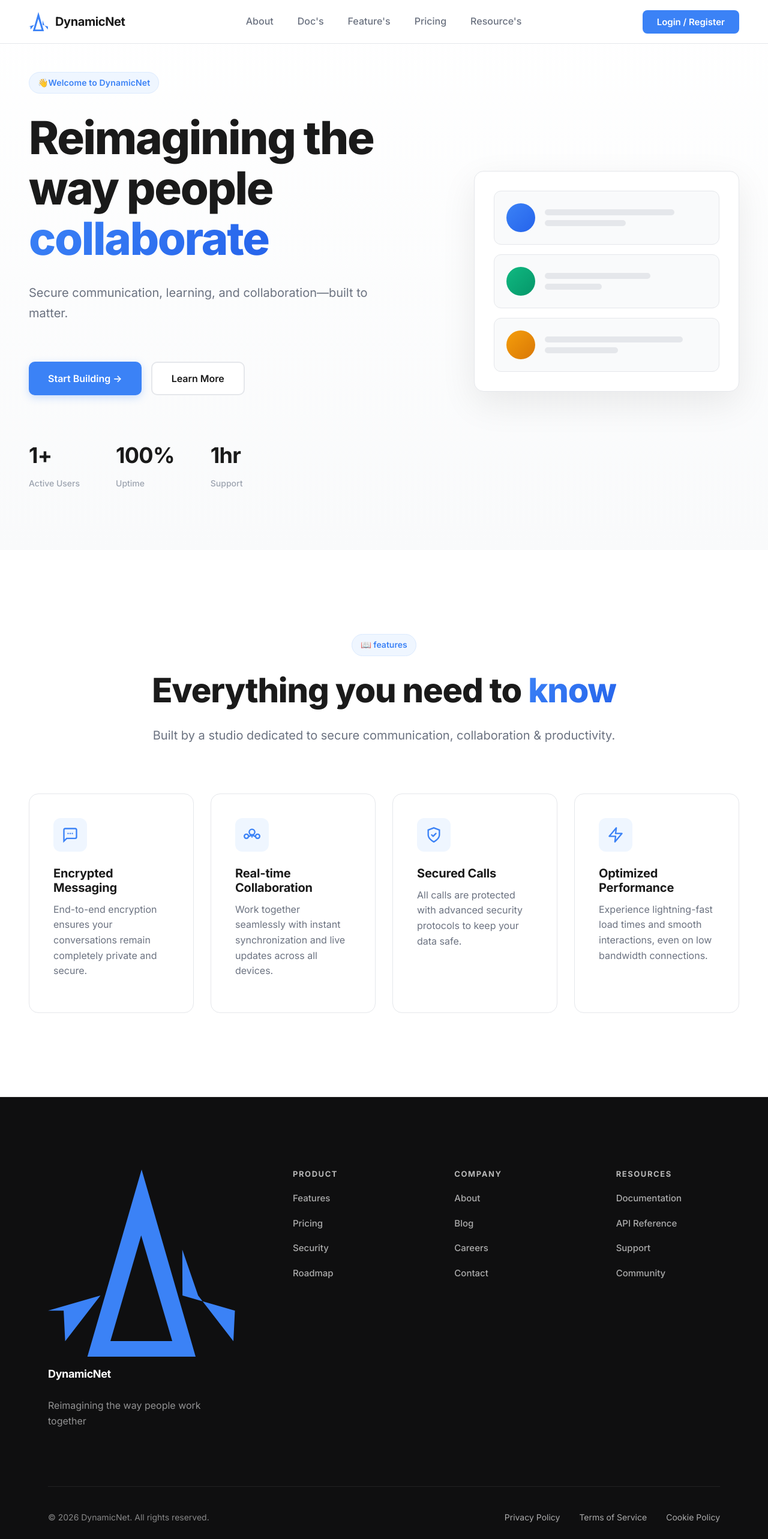
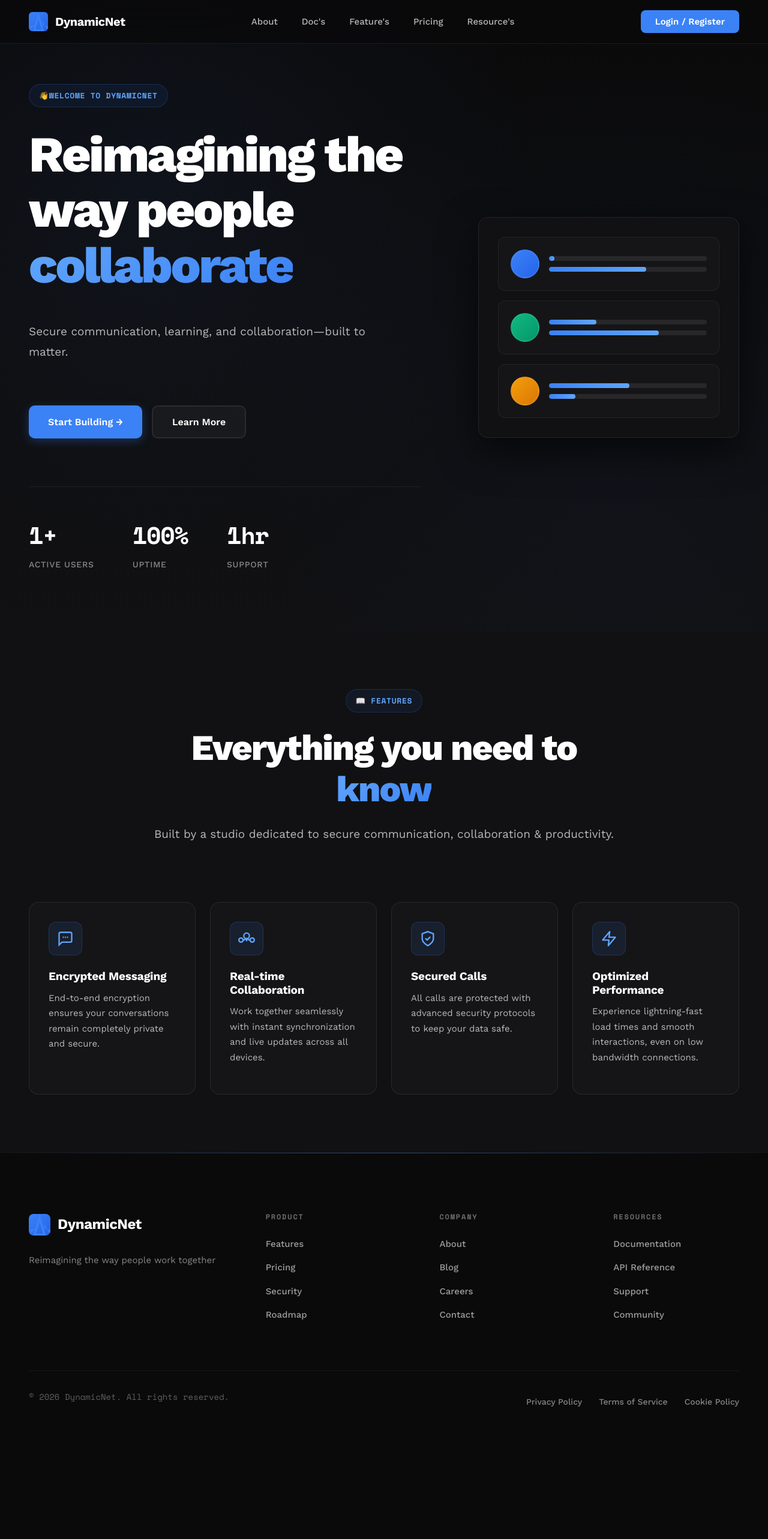
Before and after one commit to BloxGlobe/dynamicst, a React (Vite) app: page / in a window 1280 px wide. Shown: the top 2566 px of the page at 60% size. After the commit the page ends 2396 px from the top, so only its background shows below. Built offline with nearby package versions, Linux system fonts and the light colour scheme.

Commit message:
update landing & footer.css

```diff
--- a/src/assets/styles/footer.css
+++ b/src/assets/styles/footer.css
@@ -1,102 +1,321 @@
-footer {
-  background: #0f0f10;
-  border-top: 1px solid rgba(255,255,255,0.08);
-  padding: 120px 0 56px;
+/* DynamicNet Footer
+   Dark theme with sophisticated spacing and typography */
+
+@import url('https://fonts.googleapis.com/css2?family=Space+Mono:wght@400;700&family=Work+Sans:wght@400;500;600;700&display=swap');
+
+/* === Footer Section === */
+.footer {
+  background: #0a0a0b;
+  border-top: 1px solid rgba(255, 255, 255, 0.06);
+  padding: 100px 0 40px;
+  position: relative;
+  overflow: hidden;
+}
+
+.footer::before {
+  content: '';
+  position: absolute;
+  top: 0;
+  left: 0;
+  right: 0;
+  height: 1px;
+  background: linear-gradient(90deg,
+    transparent 0%,
+    rgba(59, 130, 246, 0.3) 25%,
+    rgba(59, 130, 246, 0.5) 50%,
+    rgba(59, 130, 246, 0.3) 75%,
+    transparent 100%
+  );
 }
 
 .footer-container {
-  max-width: 1800px;
+  max-width: 1280px;
   margin: 0 auto;
-  padding: 0 80px;
+  padding: 0 48px;
 }
 
 .footer-grid {
   display: grid;
-  grid-template-columns: 1.8fr 1fr 1fr 1fr;
-  gap: 96px;
+  grid-template-columns: 1.5fr 1fr 1fr 1fr;
+  gap: 80px;
   margin-bottom: 80px;
 }
 
+@media (max-width: 1024px) {
+  .footer-grid {
+    grid-template-columns: 1.5fr 1fr 1fr;
+    gap: 60px;
+  }
+}
+
+@media (max-width: 768px) {
+  .footer-grid {
+    grid-template-columns: 1fr;
+    gap: 48px;
+  }
+}
+
+/* === Footer Brand === */
 .footer-brand {
   display: flex;
   flex-direction: column;
-  gap: 24px;
+  gap: 28px;
 }
 
 .footer-logo {
-  font-size: 22px;
-  font-weight: 800;
+  display: flex;
+  align-items: center;
+  gap: 12px;
+}
+
+.footer-logo-icon {
+  width: 36px;
+  height: 36px;
+  background: linear-gradient(135deg, #3b82f6, #2563eb);
+  border-radius: 8px;
+  display: flex;
+  align-items: center;
+  justify-content: center;
   color: #ffffff;
+  font-weight: 700;
+  font-size: 20px;
+  font-family: 'Space Mono', monospace;
+}
+
+.footer-logo-text {
+  font-size: 24px;
+  font-weight: 700;
+  color: #ffffff;
+  font-family: 'Work Sans', sans-serif;
+  letter-spacing: -0.02em;
 }
 
 .footer-tagline {
-  font-size: 16px;
-  color: rgba(255,255,255,0.55);
-  line-height: 1.6;
-  max-width: 360px;
+  font-size: 15px;
+  color: rgba(255, 255, 255, 0.5);
+  line-height: 1.7;
+  max-width: 340px;
+  font-family: 'Work Sans', sans-serif;
+  font-weight: 400;
 }
 
+.footer-social {
+  display: flex;
+  gap: 12px;
+  margin-top: 8px;
+}
+
+.footer-social-link {
+  width: 40px;
+  height: 40px;
+  border-radius: 8px;
+  background: rgba(255, 255, 255, 0.04);
+  border: 1px solid rgba(255, 255, 255, 0.08);
+  display: flex;
+  align-items: center;
+  justify-content: center;
+  color: rgba(255, 255, 255, 0.6);
+  transition: all 0.2s ease;
+  text-decoration: none;
+}
+
+.footer-social-link:hover {
+  background: rgba(59, 130, 246, 0.1);
+  border-color: rgba(59, 130, 246, 0.4);
+  color: #3b82f6;
+  transform: translateY(-2px);
+}
+
+/* === Footer Sections === */
 .footer-section h3 {
-  font-size: 13px;
+  font-size: 12px;
   font-weight: 700;
   text-transform: uppercase;
-  letter-spacing: 0.12em;
-  color: rgba(255,255,255,0.7);
-  margin-bottom: 20px;
+  letter-spacing: 0.15em;
+  color: rgba(255, 255, 255, 0.4);
+  margin-bottom: 24px;
+  font-family: 'Space Mono', monospace;
 }
 
 .footer-links {
   list-style: none;
   padding: 0;
   margin: 0;
-}
-
-.footer-links li + li {
-  margin-top: 16px;
+  display: flex;
+  flex-direction: column;
+  gap: 14px;
 }
 
 .footer-links a {
-  color: rgba(255,255,255,0.65);
+  color: rgba(255, 255, 255, 0.6);
   text-decoration: none;
   font-size: 15px;
   font-weight: 500;
+  font-family: 'Work Sans', sans-serif;
+  transition: all 0.2s ease;
+  display: inline-flex;
+  align-items: center;
+  gap: 8px;
+  position: relative;
+  width: fit-content;
+}
+
+.footer-links a::before {
+  content: '';
+  position: absolute;
+  left: 0;
+  bottom: -2px;
+  width: 0;
+  height: 1px;
+  background: #3b82f6;
+  transition: width 0.3s ease;
 }
 
 .footer-links a:hover {
   color: #ffffff;
+  transform: translateX(4px);
 }
 
+.footer-links a:hover::before {
+  width: 100%;
+}
+
+/* === Footer Bottom === */
 .footer-bottom {
-  border-top: 1px solid rgba(255,255,255,0.08);
-  padding-top: 40px;
+  border-top: 1px solid rgba(255, 255, 255, 0.06);
+  padding-top: 32px;
   display: flex;
   justify-content: space-between;
+  align-items: center;
   flex-wrap: wrap;
-  gap: 24px;
+  gap: 20px;
+}
+
+@media (max-width: 768px) {
+  .footer-bottom {
+    flex-direction: column;
+    text-align: center;
+  }
 }
 
 .footer-copyright {
   font-size: 14px;
-  color: rgba(255,255,255,0.5);
+  color: rgba(255, 255, 255, 0.35);
+  font-family: 'Space Mono', monospace;
+  display: flex;
+  align-items: center;
+  gap: 8px;
+}
+
+.footer-copyright span {
+  color: rgba(255, 255, 255, 0.5);
 }
 
 .footer-legal {
   display: flex;
-  gap: 32px;
+  gap: 28px;
+  align-items: center;
+}
+
+@media (max-width: 768px) {
+  .footer-legal {
+    flex-wrap: wrap;
+    justify-content: center;
+  }
 }
 
 .footer-legal a {
   font-size: 14px;
-  color: rgba(255,255,255,0.65);
+  color: rgba(255, 255, 255, 0.5);
   text-decoration: none;
+  font-family: 'Work Sans', sans-serif;
+  font-weight: 500;
+  transition: color 0.2s ease;
 }
 
 .footer-legal a:hover {
-  color: #ffffff;
+  color: #3b82f6;
 }
 
-.footer-logo-text {
-  font-size: 18px;
+.footer-divider {
+  width: 1px;
+  height: 16px;
+  background: rgba(255, 255, 255, 0.1);
+}
+
+/* === Newsletter Section (Optional) === */
+.footer-newsletter {
+  background: rgba(59, 130, 246, 0.04);
+  border: 1px solid rgba(59, 130, 246, 0.1);
+  border-radius: 12px;
+  padding: 24px;
+  margin-bottom: 80px;
+}
+
+.footer-newsletter h4 {
+  font-size: 16px;
   font-weight: 700;
-  letter-spacing: -0.02em;
+  color: #ffffff;
+  margin-bottom: 8px;
+  font-family: 'Work Sans', sans-serif;
 }
+
+.footer-newsletter p {
+  font-size: 14px;
+  color: rgba(255, 255, 255, 0.5);
+  margin-bottom: 20px;
+  font-family: 'Work Sans', sans-serif;
+}
+
+.footer-newsletter-form {
+  display: flex;
+  gap: 12px;
+}
+
+@media (max-width: 640px) {
+  .footer-newsletter-form {
+    flex-direction: column;
+  }
+}
+
+.footer-newsletter-input {
+  flex: 1;
+  padding: 12px 16px;
+  background: rgba(255, 255, 255, 0.04);
+  border: 1px solid rgba(255, 255, 255, 0.1);
+  border-radius: 8px;
+  color: #ffffff;
+  font-size: 14px;
+  font-family: 'Work Sans', sans-serif;
+  outline: none;
+  transition: all 0.2s ease;
+}
+
+.footer-newsletter-input::placeholder {
+  color: rgba(255, 255, 255, 0.3);
+}
+
+.footer-newsletter-input:focus {
+  background: rgba(255, 255, 255, 0.06);
+  border-color: rgba(59, 130, 246, 0.4);
+}
+
+.footer-newsletter-btn {
+  padding: 12px 24px;
+  background: #3b82f6;
+  color: #ffffff;
+  border: none;
+  border-radius: 8px;
+  font-weight: 600;
+  font-size: 14px;
+  font-family: 'Work Sans', sans-serif;
+  cursor: pointer;
+  transition: all 0.2s ease;
+  white-space: nowrap;
+}
+
+.footer-newsletter-btn:hover {
+  background: #2563eb;
+  transform: translateY(-1px);
+  box-shadow: 0 4px 12px rgba(59, 130, 246, 0.3);
+}
--- a/src/assets/styles/landing.css
+++ b/src/assets/styles/landing.css
@@ -1,8 +1,32 @@
-/* DynamicNet Landing Page
-   Inspired by Luau.org - Clean, professional, content-focused */
+/* DynamicNet Landing Page - Dark Theme Edition
+   Eye-friendly dark mode with distinctive typography and generous spacing */
 
 /* === Typography System === */
-@import url('https://fonts.googleapis.com/css2?family=Inter:wght@400;500;600;700;800&display=swap');
+@import url('https://fonts.googleapis.com/css2?family=Space+Mono:wght@400;700&family=Work+Sans:wght@400;500;600;700;800&display=swap');
+
+:root {
+  /* Dark Theme Colors */
+  --bg-primary: #0a0a0b;
+  --bg-secondary: #111113;
+  --bg-tertiary: #1a1a1d;
+  --text-primary: #ffffff;
+  --text-secondary: rgba(255, 255, 255, 0.7);
+  --text-tertiary: rgba(255, 255, 255, 0.5);
+  --border-primary: rgba(255, 255, 255, 0.08);
+  --border-secondary: rgba(255, 255, 255, 0.06);
+  --accent-blue: #3b82f6;
+  --accent-blue-dark: #2563eb;
+  --accent-blue-light: #60a5fa;
+
+  /* Spacing */
+  --spacing-xs: 8px;
+  --spacing-sm: 16px;
+  --spacing-md: 24px;
+  --spacing-lg: 32px;
+  --spacing-xl: 48px;
+  --spacing-2xl: 64px;
+  --spacing-3xl: 96px;
+}
 
 * {
   box-sizing: border-box;
@@ -11,11 +35,11 @@
 }
 
 body {
-  font-family: 'Inter', -apple-system, BlinkMacSystemFont, 'Segoe UI', system-ui, sans-serif;
+  font-family: 'Work Sans', -apple-system, BlinkMacSystemFont, 'Segoe UI', system-ui, sans-serif;
   -webkit-font-smoothing: antialiased;
   -moz-osx-font-smoothing: grayscale;
-  background: #ffffff;
-  color: #1a1a1a;
+  background: var(--bg-primary);
+  color: var(--text-primary);
   line-height: 1.6;
 }
 
@@ -26,20 +50,21 @@
   left: 0;
   right: 0;
   z-index: 100;
-  background: rgba(255, 255, 255, 0.95);
-  backdrop-filter: blur(20px);
-  border-bottom: 1px solid #e5e7eb;
+  background: rgba(10, 10, 11, 0.85);
+  backdrop-filter: blur(24px);
+  border-bottom: 1px solid var(--border-primary);
   transition: all 0.3s ease;
 }
 
 .navbar-scrolled {
-  box-shadow: 0 1px 3px rgba(0, 0, 0, 0.05);
+  background: rgba(10, 10, 11, 0.95);
+  box-shadow: 0 4px 24px rgba(0, 0, 0, 0.4);
 }
 
 .navbar-container {
   max-width: 1280px;
   margin: 0 auto;
-  padding: 0 48px;
+  padding: 0 var(--spacing-xl);
   height: 72px;
   display: flex;
   align-items: center;
@@ -55,16 +80,25 @@
 }
 
 .navbar-logo:hover {
-  opacity: 0.8;
+  opacity: 0.85;
 }
 
 .navbar-logo-icon {
   width: 32px;
   height: 32px;
+  background: linear-gradient(135deg, var(--accent-blue), var(--accent-blue-dark));
+  border-radius: 6px;
+  display: flex;
+  align-items: center;
+  justify-content: center;
+  color: #ffffff;
+  font-weight: 700;
+  font-size: 18px;
+  font-family: 'Space Mono', monospace;
 }
 
 .navbar-logo-text {
-  color: #1a1a1a;
+  color: var(--text-primary);
   font-weight: 700;
   font-size: 20px;
   letter-spacing: -0.02em;
@@ -77,20 +111,36 @@
 }
 
 .navbar-link {
-  color: #6b7280;
-  font-size: 16px;
+  color: var(--text-secondary);
+  font-size: 15px;
   font-weight: 500;
   transition: color 0.2s ease;
   text-decoration: none;
+  position: relative;
+}
+
+.navbar-link::after {
+  content: '';
+  position: absolute;
+  left: 0;
+  bottom: -4px;
+  width: 0;
+  height: 2px;
+  background: var(--accent-blue);
+  transition: width 0.3s ease;
 }
 
 .navbar-link:hover {
-  color: #1a1a1a;
+  color: var(--text-primary);
+}
+
+.navbar-link:hover::after {
+  width: 100%;
 }
 
 .navbar-auth-btn {
   padding: 10px 24px;
-  background: #3b82f6;
+  background: var(--accent-blue);
   color: #ffffff;
   border-radius: 8px;
   font-weight: 600;
@@ -101,9 +151,9 @@
 }
 
 .navbar-auth-btn:hover {
-  background: #2563eb;
+  background: var(--accent-blue-dark);
   transform: translateY(-1px);
-  box-shadow: 0 4px 12px rgba(59, 130, 246, 0.3);
+  box-shadow: 0 6px 20px rgba(59, 130, 246, 0.4);
 }
 
 @media (min-width: 768px) {
@@ -115,7 +165,7 @@
 /* === Layout === */
 .landing-layout {
   min-height: 100vh;
-  background: #ffffff;
+  background: var(--bg-primary);
 }
 
 /* === Hero Section === */
@@ -123,19 +173,36 @@
   min-height: calc(100vh - 72px);
   display: flex;
   align-items: center;
-  background: linear-gradient(180deg, #ffffff 0%, #f9fafb 100%);
-  padding: 120px 0 100px;
+  background: linear-gradient(180deg, var(--bg-primary) 0%, var(--bg-secondary) 100%);
+  padding: 140px 0 100px;
   position: relative;
+  overflow: hidden;
+}
+
+/* Subtle background pattern */
+.hero-section::before {
+  content: '';
+  position: absolute;
+  top: 0;
+  left: 0;
+  right: 0;
+  bottom: 0;
+  background-image:
+    radial-gradient(circle at 20% 30%, rgba(59, 130, 246, 0.06) 0%, transparent 50%),
+    radial-gradient(circle at 80% 70%, rgba(37, 99, 235, 0.04) 0%, transparent 50%);
+  pointer-events: none;
 }
 
 .hero-container {
   max-width: 1280px;
   margin: 0 auto;
-  padding: 0 48px;
+  padding: 0 var(--spacing-xl);
   display: grid;
   grid-template-columns: 1fr;
-  gap: 80px;
+  gap: var(--spacing-3xl);
   align-items: center;
+  position: relative;
+  z-index: 1;
 }
 
 @media (min-width: 1024px) {
@@ -147,66 +214,71 @@
 .hero-content {
   display: flex;
   flex-direction: column;
-  gap: 32px;
+  gap: var(--spacing-lg);
 }
 
 .hero-badge {
   display: inline-flex;
   align-items: center;
-  padding: 6px 14px;
-  background: #eff6ff;
-  border: 1px solid #dbeafe;
+  padding: 8px 16px;
+  background: rgba(59, 130, 246, 0.08);
+  border: 1px solid rgba(59, 130, 246, 0.2);
   border-radius: 24px;
   width: fit-content;
+  backdrop-filter: blur(12px);
 }
 
 .hero-badge span {
-  color: #3b82f6;
-  font-size: 14px;
-  font-weight: 600;
-  letter-spacing: 0.01em;
+  color: var(--accent-blue-light);
+  font-size: 13px;
+  font-weight: 700;
+  letter-spacing: 0.05em;
+  text-transform: uppercase;
+  font-family: 'Space Mono', monospace;
 }
 
 .hero-title {
-  font-size: 52px;
+  font-size: 56px;
   font-weight: 800;
-  color: #1a1a1a;
+  color: var(--text-primary);
   line-height: 1.1;
-  letter-spacing: -0.03em;
+  letter-spacing: -0.04em;
   margin: 0;
 }
 
 @media (min-width: 768px) {
   .hero-title {
-    font-size: 68px;
+    font-size: 72px;
   }
 }
 
 @media (min-width: 1024px) {
   .hero-title {
-    font-size: 76px;
+    font-size: 84px;
   }
 }
 
 .hero-title-gradient {
-  background: linear-gradient(135deg, #3b82f6 0%, #2563eb 100%);
+  background: linear-gradient(135deg, var(--accent-blue-light) 0%, var(--accent-blue) 100%);
   -webkit-background-clip: text;
   -webkit-text-fill-color: transparent;
   background-clip: text;
+  display: inline-block;
 }
 
 .hero-description {
-  font-size: 20px;
-  color: #6b7280;
-  line-height: 1.7;
-  max-width: 600px;
+  font-size: 19px;
+  color: var(--text-secondary);
+  line-height: 1.8;
+  max-width: 580px;
   font-weight: 400;
+  margin-top: var(--spacing-sm);
 }
 
 .hero-buttons {
   display: flex;
-  gap: 16px;
-  margin-top: 16px;
+  gap: var(--spacing-sm);
+  margin-top: var(--spacing-md);
   flex-wrap: wrap;
 }
 
@@ -218,35 +290,40 @@
   transition: all 0.2s ease;
   cursor: pointer;
   border: none;
+  font-family: 'Work Sans', sans-serif;
 }
 
 .hero-btn-primary {
-  background: #3b82f6;
+  background: var(--accent-blue);
   color: #ffffff;
-  box-shadow: 0 4px 14px rgba(59, 130, 246, 0.25);
+  box-shadow: 0 4px 16px rgba(59, 130, 246, 0.3);
 }
 
 .hero-btn-primary:hover {
-  background: #2563eb;
+  background: var(--accent-blue-dark);
   transform: translateY(-2px);
-  box-shadow: 0 6px 20px rgba(59, 130, 246, 0.35);
+  box-shadow: 0 8px 24px rgba(59, 130, 246, 0.4);
 }
 
 .hero-btn-secondary {
-  background: #ffffff;
-  color: #1a1a1a;
-  border: 2px solid #e5e7eb;
+  background: rgba(255, 255, 255, 0.04);
+  color: var(--text-primary);
+  border: 2px solid var(--border-primary);
+  backdrop-filter: blur(12px);
 }
 
 .hero-btn-secondary:hover {
-  border-color: #d1d5db;
-  background: #f9fafb;
+  border-color: rgba(255, 255, 255, 0.15);
+  background: rgba(255, 255, 255, 0.08);
+  transform: translateY(-2px);
 }
 
 .hero-stats {
   display: flex;
-  gap: 60px;
-  margin-top: 40px;
+  gap: var(--spacing-2xl);
+  margin-top: var(--spacing-xl);
+  padding-top: var(--spacing-xl);
+  border-top: 1px solid var(--border-secondary);
 }
 
 .hero-stat {
@@ -256,16 +333,19 @@
 }
 
 .hero-stat-value {
-  font-size: 36px;
+  font-size: 40px;
   font-weight: 700;
-  color: #1a1a1a;
-  letter-spacing: -0.02em;
+  color: var(--text-primary);
+  letter-spacing: -0.03em;
+  font-family: 'Space Mono', monospace;
 }
 
 .hero-stat-label {
   font-size: 14px;
-  color: #9ca3af;
+  color: var(--text-tertiary);
   font-weight: 500;
+  text-transform: uppercase;
+  letter-spacing: 0.05em;
 }
 
 /* === Hero Visual === */
@@ -275,35 +355,36 @@
 
 .hero-visual-card {
   position: relative;
-  background: #ffffff;
+  background: var(--bg-secondary);
   border-radius: 16px;
-  padding: 32px;
-  border: 1px solid #e5e7eb;
-  box-shadow: 0 20px 60px rgba(0, 0, 0, 0.08);
+  padding: var(--spacing-lg);
+  border: 1px solid var(--border-primary);
+  box-shadow: 0 24px 64px rgba(0, 0, 0, 0.6);
+  backdrop-filter: blur(20px);
 }
 
 .hero-visual-items {
   display: flex;
   flex-direction: column;
-  gap: 16px;
+  gap: var(--spacing-sm);
 }
 
 .hero-visual-item {
   display: flex;
   align-items: center;
-  gap: 16px;
-  background: #f9fafb;
+  gap: var(--spacing-sm);
+  background: rgba(255, 255, 255, 0.02);
   border-radius: 12px;
   padding: 20px;
-  border: 1px solid #e5e7eb;
-  transition: all 0.2s ease;
+  border: 1px solid var(--border-secondary);
+  transition: all 0.3s ease;
 }
 
 .hero-visual-item:hover {
-  background: #ffffff;
-  border-color: #3b82f6;
-  transform: translateY(-2px);
-  box-shadow: 0 4px 12px rgba(59, 130, 246, 0.1);
+  background: rgba(255, 255, 255, 0.04);
+  border-color: rgba(59, 130, 246, 0.3);
+  transform: translateX(-4px);
+  box-shadow: 0 8px 24px rgba(59, 130, 246, 0.15);
 }
 
 .hero-visual-avatar {
@@ -311,6 +392,7 @@
   height: 48px;
   border-radius: 50%;
   flex-shrink: 0;
+  border: 2px solid var(--border-primary);
 }
 
 .hero-visual-avatar-1 {
@@ -329,38 +411,56 @@
   flex: 1;
   display: flex;
   flex-direction: column;
-  gap: 8px;
+  gap: 10px;
 }
 
 .hero-visual-bar {
-  height: 10px;
-  background: #e5e7eb;
+  height: 8px;
+  background: rgba(255, 255, 255, 0.08);
   border-radius: 6px;
+  position: relative;
+  overflow: hidden;
 }
 
-.hero-visual-bar-long { width: 80%; }
-.hero-visual-bar-medium { width: 65%; }
-.hero-visual-bar-short { width: 50%; }
-.hero-visual-bar-tiny { width: 35%; }
-.hero-visual-bar-extra-long { width: 85%; }
-.hero-visual-bar-medium-short { width: 45%; }
+.hero-visual-bar::after {
+  content: '';
+  position: absolute;
+  top: 0;
+  left: 0;
+  height: 100%;
+  background: linear-gradient(90deg, var(--accent-blue), var(--accent-blue-light));
+  border-radius: 6px;
+  animation: shimmer 2s ease-in-out infinite;
+}
+
+@keyframes shimmer {
+  0%, 100% { width: 0%; }
+  50% { width: 70%; }
+}
+
+.hero-visual-bar-long::after { animation-delay: 0s; }
+.hero-visual-bar-medium::after { animation-delay: 0.3s; }
+.hero-visual-bar-short::after { animation-delay: 0.6s; }
+.hero-visual-bar-tiny::after { animation-delay: 0.9s; }
+.hero-visual-bar-extra-long::after { animation-delay: 1.2s; }
+.hero-visual-bar-medium-short::after { animation-delay: 1.5s; }
 
 /* === Features Section === */
 .features-section {
-  padding: 140px 0;
-  background: #ffffff;
+  padding: var(--spacing-3xl) 0;
+  background: var(--bg-secondary);
   position: relative;
 }
 
 .features-container {
   max-width: 1280px;
   margin: 0 auto;
-  padding: 0 48px;
+  padding: 0 var(--spacing-xl);
 }
 
 .features-header {
   text-align: center;
-  margin-bottom: 80px;
+  margin-bottom: var(--spacing-3xl);
   max-width: 800px;
   margin-left: auto;
   margin-right: auto;
@@ -369,51 +469,56 @@
 .features-badge {
   display: inline-flex;
   align-items: center;
-  padding: 6px 14px;
-  background: #eff6ff;
-  border: 1px solid #dbeafe;
+  padding: 8px 16px;
+  background: rgba(59, 130, 246, 0.08);
+  border: 1px solid rgba(59, 130, 246, 0.2);
   border-radius: 24px;
-  margin-bottom: 24px;
+  margin-bottom: var(--spacing-md);
+  backdrop-filter: blur(12px);
 }
 
 .features-badge span {
-  color: #3b82f6;
-  font-size: 14px;
-  font-weight: 600;
+  color: var(--accent-blue-light);
+  font-size: 13px;
+  font-weight: 700;
+  text-transform: uppercase;
+  letter-spacing: 0.05em;
+  font-family: 'Space Mono', monospace;
 }
 
 .features-title {
   font-size: 48px;
   font-weight: 800;
-  color: #1a1a1a;
-  margin-bottom: 24px;
-  letter-spacing: -0.02em;
-  line-height: 1.2;
+  color: var(--text-primary);
+  margin-bottom: var(--spacing-md);
+  letter-spacing: -0.03em;
+  line-height: 1.15;
 }
 
 @media (min-width: 768px) {
   .features-title {
-    font-size: 56px;
+    font-size: 60px;
   }
 }
 
 .features-title-gradient {
-  background: linear-gradient(135deg, #3b82f6, #2563eb);
+  background: linear-gradient(135deg, var(--accent-blue-light), var(--accent-blue));
   -webkit-background-clip: text;
   -webkit-text-fill-color: transparent;
   background-clip: text;
+  display: inline-block;
 }
 
 .features-description {
-  font-size: 20px;
-  color: #6b7280;
-  line-height: 1.7;
+  font-size: 19px;
+  color: var(--text-secondary);
+  line-height: 1.8;
 }
 
 .features-grid {
   display: grid;
   grid-template-columns: 1fr;
-  gap: 28px;
+  gap: var(--spacing-md);
 }
 
 @media (min-width: 640px) {
@@ -429,29 +534,49 @@
 }
 
 .feature-card {
-  background: #ffffff;
+  background: rgba(255, 255, 255, 0.02);
   border-radius: 16px;
-  padding: 40px;
-  border: 1px solid #e5e7eb;
+  padding: var(--spacing-lg);
+  border: 1px solid var(--border-primary);
   transition: all 0.3s ease;
+  position: relative;
+  overflow: hidden;
+}
+
+.feature-card::before {
+  content: '';
+  position: absolute;
+  top: 0;
+  left: 0;
+  right: 0;
+  height: 2px;
+  background: linear-gradient(90deg, var(--accent-blue), var(--accent-blue-light));
+  transform: translateX(-100%);
+  transition: transform 0.4s ease;
+}
+
+.feature-card:hover::before {
+  transform: translateX(0);
 }
 
 .feature-card:hover {
-  border-color: #3b82f6;
-  transform: translateY(-4px);
-  box-shadow: 0 12px 28px rgba(59, 130, 246, 0.15);
+  background: rgba(255, 255, 255, 0.04);
+  border-color: rgba(59, 130, 246, 0.3);
+  transform: translateY(-6px);
+  box-shadow: 0 16px 40px rgba(59, 130, 246, 0.2);
 }
 
 .feature-icon {
   width: 56px;
   height: 56px;
-  background: #eff6ff;
+  background: rgba(59, 130, 246, 0.1);
   border-radius: 12px;
   display: flex;
   align-items: center;
   justify-content: center;
-  margin-bottom: 24px;
-  color: #3b82f6;
+  margin-bottom: var(--spacing-md);
+  color: var(--accent-blue-light);
+  border: 1px solid rgba(59, 130, 246, 0.2);
 }
 
 .feature-icon svg {
@@ -460,80 +585,106 @@
 }
 
 .feature-title {
-  font-size: 20px;
+  font-size: 19px;
   font-weight: 700;
-  color: #1a1a1a;
+  color: var(--text-primary);
   margin-bottom: 12px;
   letter-spacing: -0.01em;
 }
 
 .feature-description {
-  color: #6b7280;
-  line-height: 1.6;
-  font-size: 16px;
+  color: var(--text-secondary);
+  line-height: 1.7;
+  font-size: 15px;
 }
 
 /* === CTA Section === */
 .cta-section {
-  padding: 140px 0;
-  background: linear-gradient(180deg, #f9fafb 0%, #ffffff 100%);
+  padding: var(--spacing-3xl) 0;
+  background: linear-gradient(180deg, var(--bg-secondary) 0%, var(--bg-primary) 100%);
+  position: relative;
 }
 
 .cta-container {
   max-width: 900px;
   margin: 0 auto;
-  padding: 0 48px;
+  padding: 0 var(--spacing-xl);
   text-align: center;
 }
 
 .cta-card {
-  background: #ffffff;
+  background: rgba(255, 255, 255, 0.02);
   border-radius: 24px;
-  padding: 80px 60px;
-  border: 1px solid #e5e7eb;
-  box-shadow: 0 20px 60px rgba(0, 0, 0, 0.08);
+  padding: var(--spacing-3xl) var(--spacing-2xl);
+  border: 1px solid var(--border-primary);
+  box-shadow: 0 24px 64px rgba(0, 0, 0, 0.4);
+  backdrop-filter: blur(20px);
+  position: relative;
+  overflow: hidden;
+}
+
+.cta-card::before {
+  content: '';
+  position: absolute;
+  top: -50%;
+  left: -50%;
+  width: 200%;
+  height: 200%;
+  background: radial-gradient(circle, rgba(59, 130, 246, 0.08) 0%, transparent 70%);
+  animation: rotate 20s linear infinite;
+}
+
+@keyframes rotate {
+  from { transform: rotate(0deg); }
+  to { transform: rotate(360deg); }
 }
 
 .cta-title {
   font-size: 48px;
   font-weight: 800;
-  color: #1a1a1a;
+  color: var(--text-primary);
   margin-bottom: 20px;
-  letter-spacing: -0.02em;
+  letter-spacing: -0.03em;
+  position: relative;
+  z-index: 1;
 }
 
 @media (min-width: 768px) {
   .cta-title {
-    font-size: 56px;
+    font-size: 60px;
   }
 }
 
 .cta-description {
-  font-size: 20px;
-  color: #6b7280;
-  margin-bottom: 48px;
-  line-height: 1.7;
+  font-size: 19px;
+  color: var(--text-secondary);
+  margin-bottom: var(--spacing-xl);
+  line-height: 1.8;
+  position: relative;
+  z-index: 1;
 }
 
 .cta-features {
   display: flex;
   justify-content: center;
-  gap: 40px;
+  gap: var(--spacing-lg);
   flex-wrap: wrap;
-  margin-top: 48px;
+  margin-top: var(--spacing-xl);
+  position: relative;
+  z-index: 1;
 }
 
 .cta-feature {
   display: flex;
   align-items: center;
   gap: 10px;
-  color: #6b7280;
-  font-size: 16px;
+  color: var(--text-secondary);
+  font-size: 15px;
   font-weight: 500;
 }
 
 .cta-feature span:first-child {
-  color: #3b82f6;
+  color: var(--accent-blue-light);
   font-weight: 700;
   font-size: 18px;
 }
@@ -544,8 +695,8 @@
   .hero-container,
   .features-container,
   .cta-container {
-    padding-left: 24px;
-    padding-right: 24px;
+    padding-left: var(--spacing-md);
+    padding-right: var(--spacing-md);
   }
 
   .hero-section {
@@ -554,14 +705,30 @@
 
   .features-section,
   .cta-section {
-    padding: 80px 0;
+    padding: var(--spacing-2xl) 0;
   }
 
   .hero-stats {
-    gap: 32px;
+    gap: var(--spacing-lg);
   }
 
   .cta-card {
-    padding: 60px 32px;
+    padding: var(--spacing-2xl) var(--spacing-md);
   }
 }
+
+/* === Smooth Scrolling === */
+html {
+  scroll-behavior: smooth;
+}
+
+/* === Selection Styling === */
+::selection {
+  background: rgba(59, 130, 246, 0.3);
+  color: var(--text-primary);
+}
+
+::-moz-selection {
+  background: rgba(59, 130, 246, 0.3);
+  color: var(--text-primary);
+}
```
